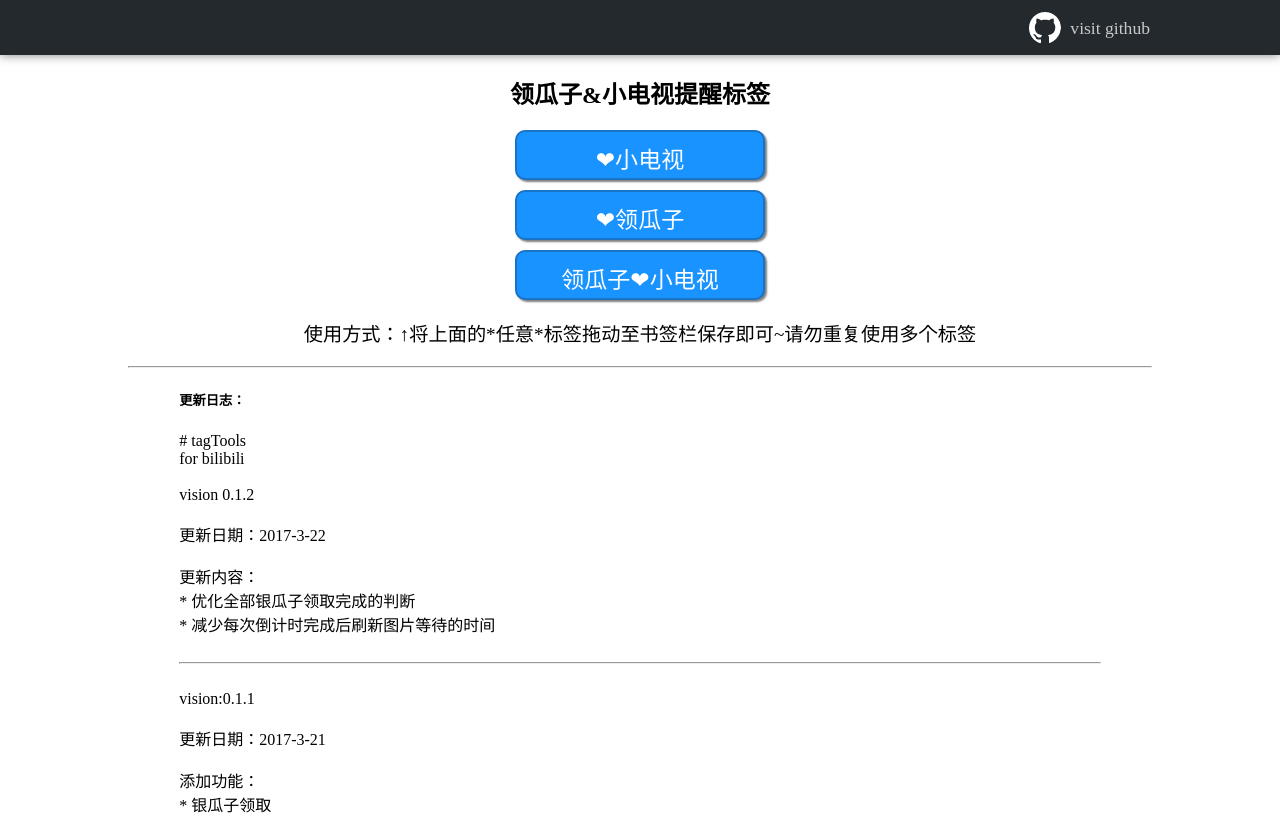
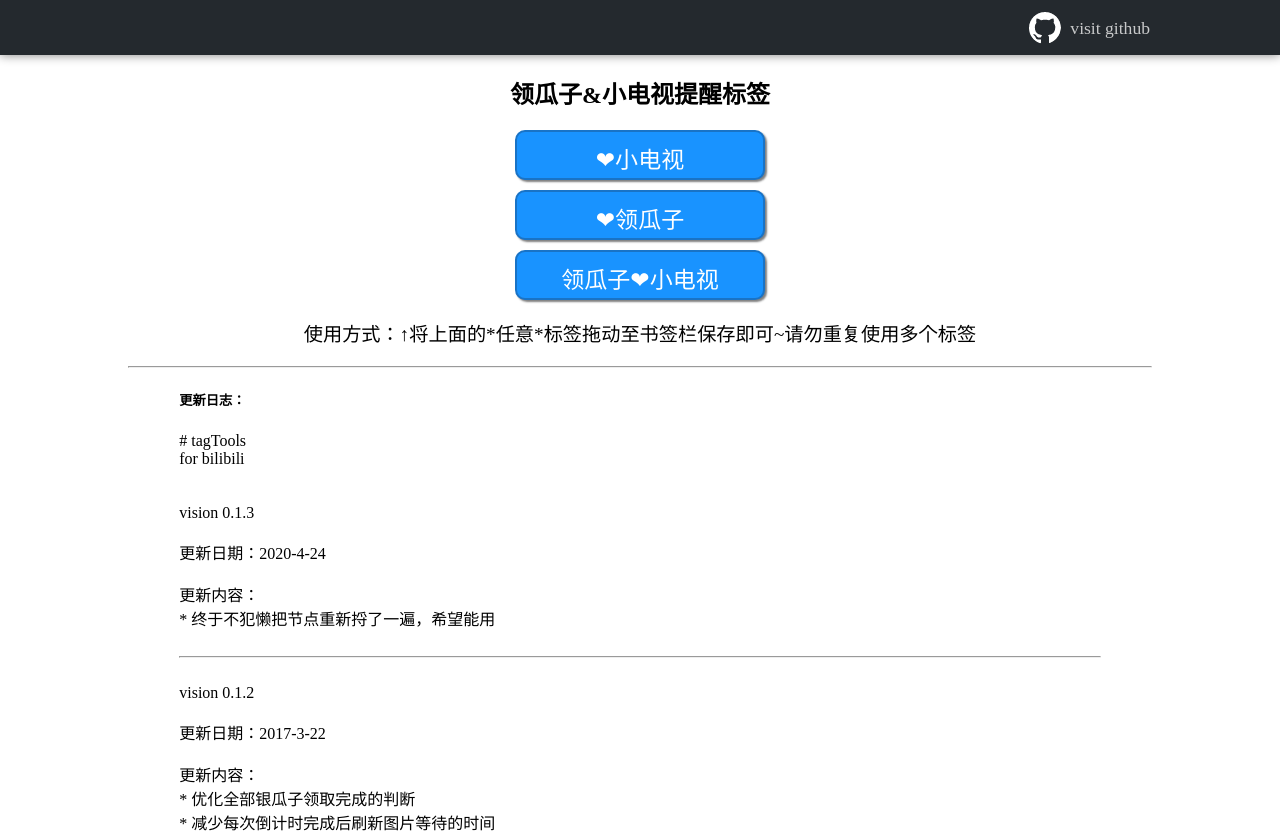
Before and after one commit to wilbermeng/wilbermeng.github.com, a plain HTML site: page tagTools/index.html in a window 1280 px wide. Shown: the top 833 px of the page. Drawn offline with Linux system fonts and the light colour scheme.

Commit message:
Update index.html

```diff
--- a/tagTools/index.html
+++ b/tagTools/index.html
@@ -47,6 +47,15 @@
 # tagTools
 for bilibili
 
+
+vision 0.1.3
+
+更新日期：2020-4-24
+
+更新内容：
+* 终于不犯懒把节点重新捋了一遍，希望能用
+
+<hr/>
 vision 0.1.2
 
 更新日期：2017-3-22
```
